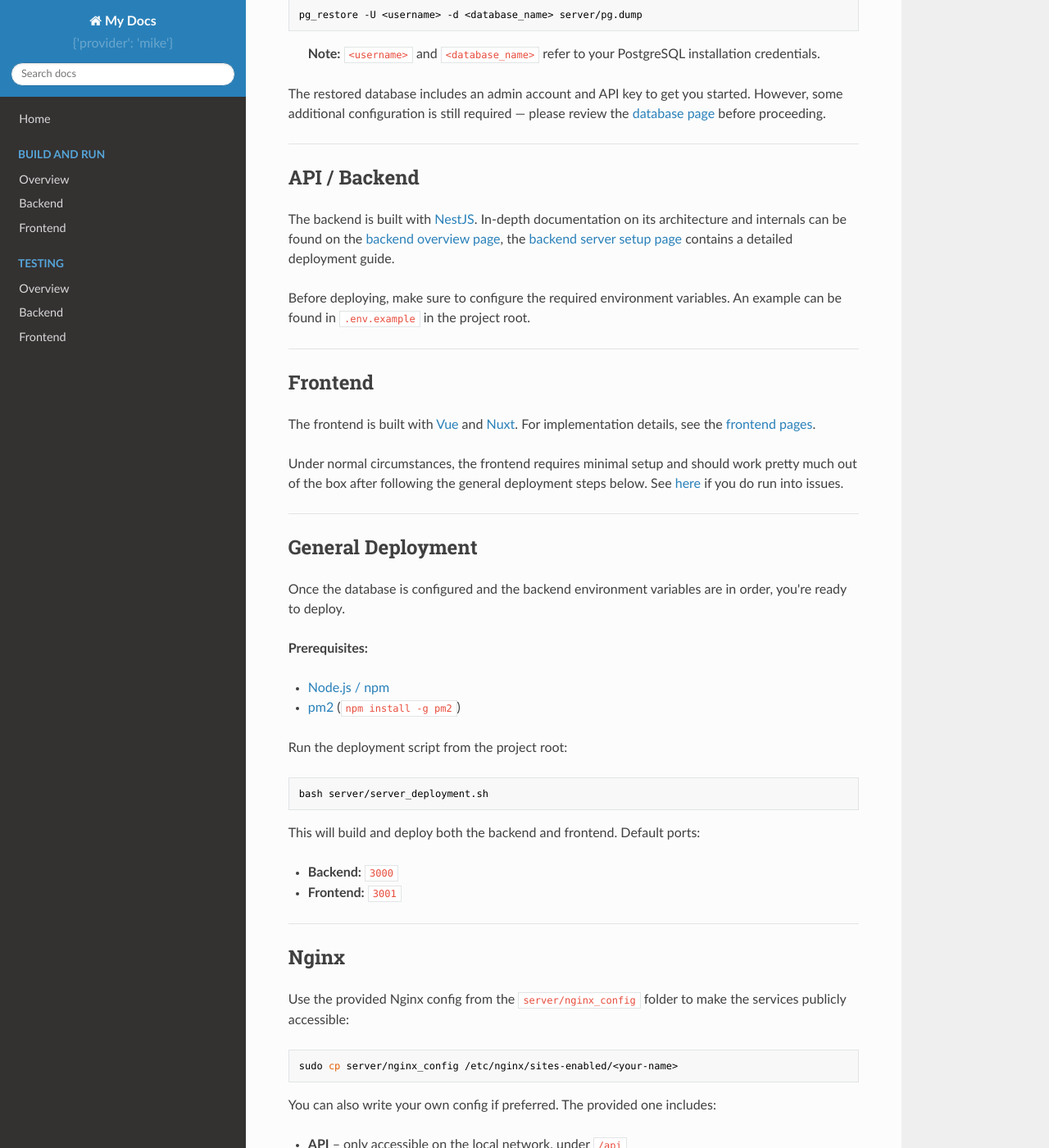
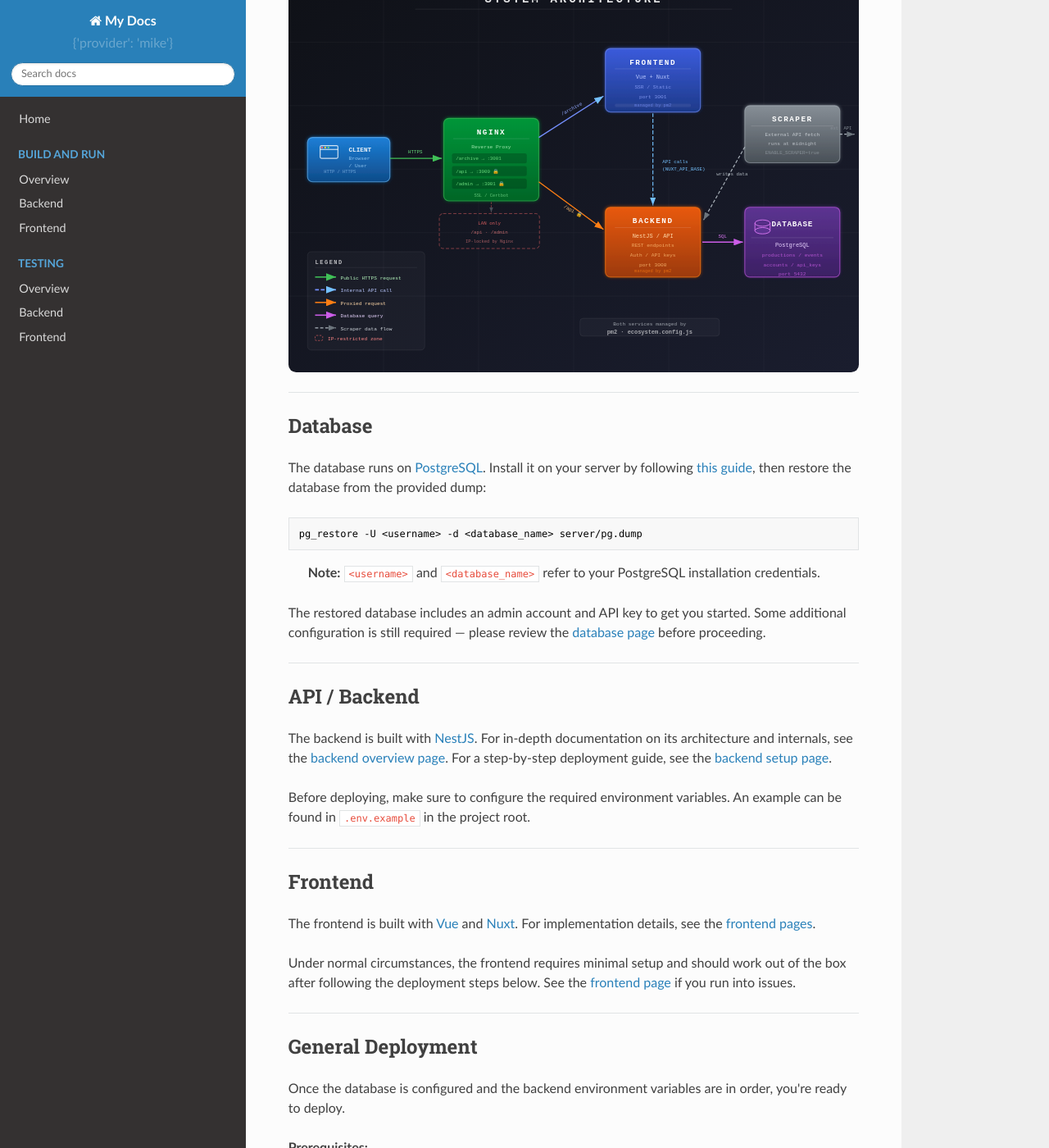
Before and after one commit to SELab-2/viernulvier-4, an MkDocs documentation site: the page built from docs/server/index.md, in a window 1280 px wide and 1400 px high, scrolled down 555 px. Shown: the whole window at 82% size. Built offline with MkDocs 1.6.1, drawn with Linux system fonts in a browser that asks for light colours; nearby versions of some CDN libraries; some of the changed text lies outside the part shown.

````diff
--- a/docs/server/index.md
+++ b/docs/server/index.md
@@ -12,10 +12,18 @@ detailed information.
 
 ---
 
+## Architecture
+
+Here is a full overview of the system architecture and how the components interact:
+
+![System Architecture](architecture.svg)
+
+---
+
 ## Database
 
 The database runs on [PostgreSQL](https://www.postgresql.org/download/). Install it on your server by
-following [this link](https://www.postgresql.org/download/), then restore the database from the provided dump:
+following [this guide](https://www.postgresql.org/download/), then restore the database from the provided dump:
 
 ```bash
 pg_restore -U <username> -d <database_name> server/pg.dump
@@ -23,16 +31,16 @@ pg_restore -U <username> -d <database_name> server/pg.dump
 
 > **Note:** `<username>` and `<database_name>` refer to your PostgreSQL installation credentials.
 
-The restored database includes an admin account and API key to get you started. However, some additional configuration
-is still required — please review the [database page](database.md) before proceeding.
+The restored database includes an admin account and API key to get you started. Some additional configuration is still
+required — please review the [database page](database.md) before proceeding.
 
 ---
 
 ## API / Backend
 
-The backend is built with [NestJS](https://nestjs.com/). In-depth documentation on its architecture and internals can be
-found on the [backend overview page](insert here), the [backend server setup page](backend.md) contains a detailed
-deployment guide.
+The backend is built with [NestJS](https://nestjs.com/). For in-depth documentation on its architecture and internals,
+see the [backend overview page](insert here). For a step-by-step deployment guide, see
+the [backend setup page](backend.md).
 
 Before deploying, make sure to configure the required environment variables. An example can be found in `.env.example`
 in the project root.
@@ -44,9 +52,8 @@ in the project root.
 The frontend is built with [Vue](https://vuejs.org/) and [Nuxt](https://nuxt.com/). For implementation details, see
 the [frontend pages](insert here).
 
-Under normal circumstances, the frontend requires minimal setup and should work pretty much out of the box after
-following the
-general deployment steps below. See [here](frontend.md) if you do run into issues.
+Under normal circumstances, the frontend requires minimal setup and should work out of the box after following the
+deployment steps below. See the [frontend page](frontend.md) if you run into issues.
 
 ---
 
@@ -74,7 +81,7 @@ This will build and deploy both the backend and frontend. Default ports:
 
 ## Nginx
 
-Use the provided Nginx config from the `server/nginx_config` folder to make the services publicly accessible:
+Use the provided Nginx config to make the services publicly accessible:
 
 ```bash
 sudo cp server/nginx_config /etc/nginx/sites-enabled/<your-name>
@@ -82,9 +89,9 @@ sudo cp server/nginx_config /etc/nginx/sites-enabled/<your-name>
 
 You can also write your own config if preferred. The provided one includes:
 
-- **API** – only accessible on the local network, under `/api`
-- **Frontend** – served over HTTP and HTTPS, under `/archive`
-- **Admin page** – IP-locked to local network access only, under `/admin`
+- **API** – LAN-only, accessible under `/api`
+- **Frontend** – served over HTTP and HTTPS under `/archive`
+- **Admin page** – IP-locked to LAN, accessible under `/admin`
 - **Root redirect** – `/` automatically redirects to `/archive`
 
 ### HTTPS / SSL
````
Also changed, not shown: README.md (+7 -1 lines), docs/server/architecture.svg (added).
